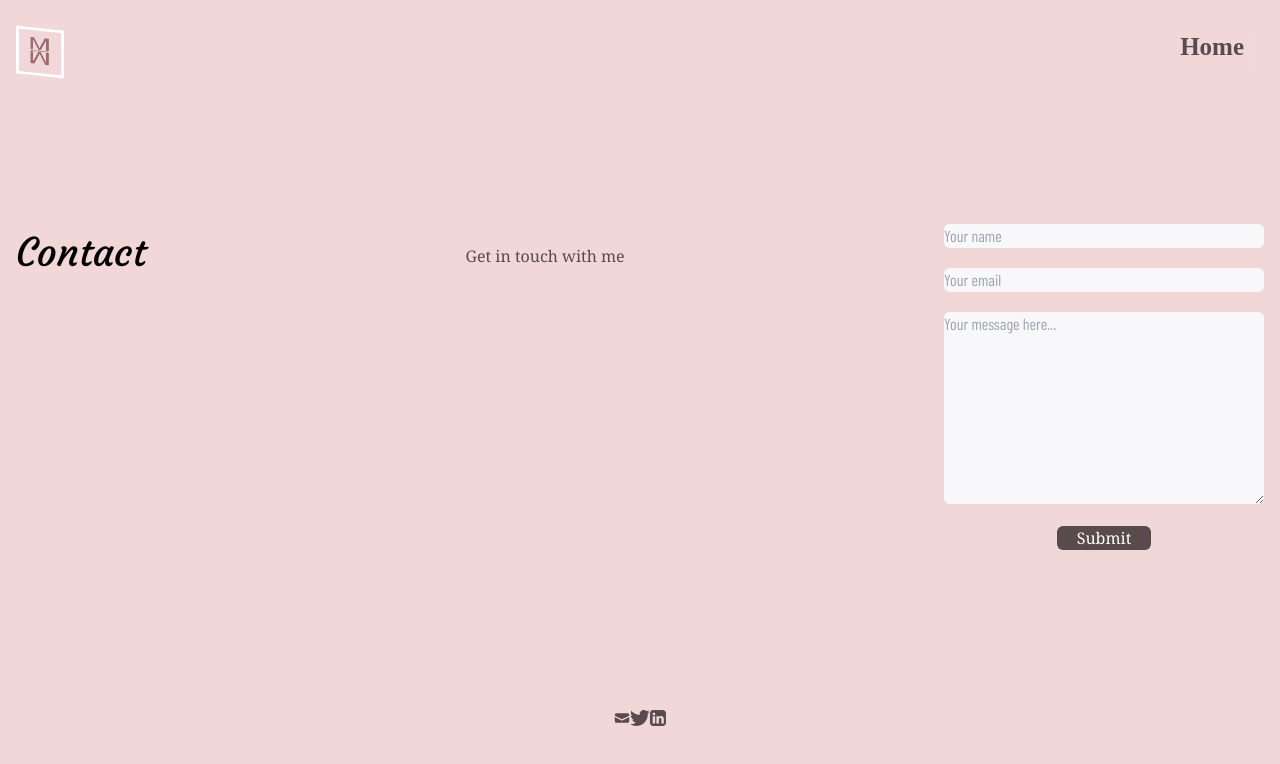
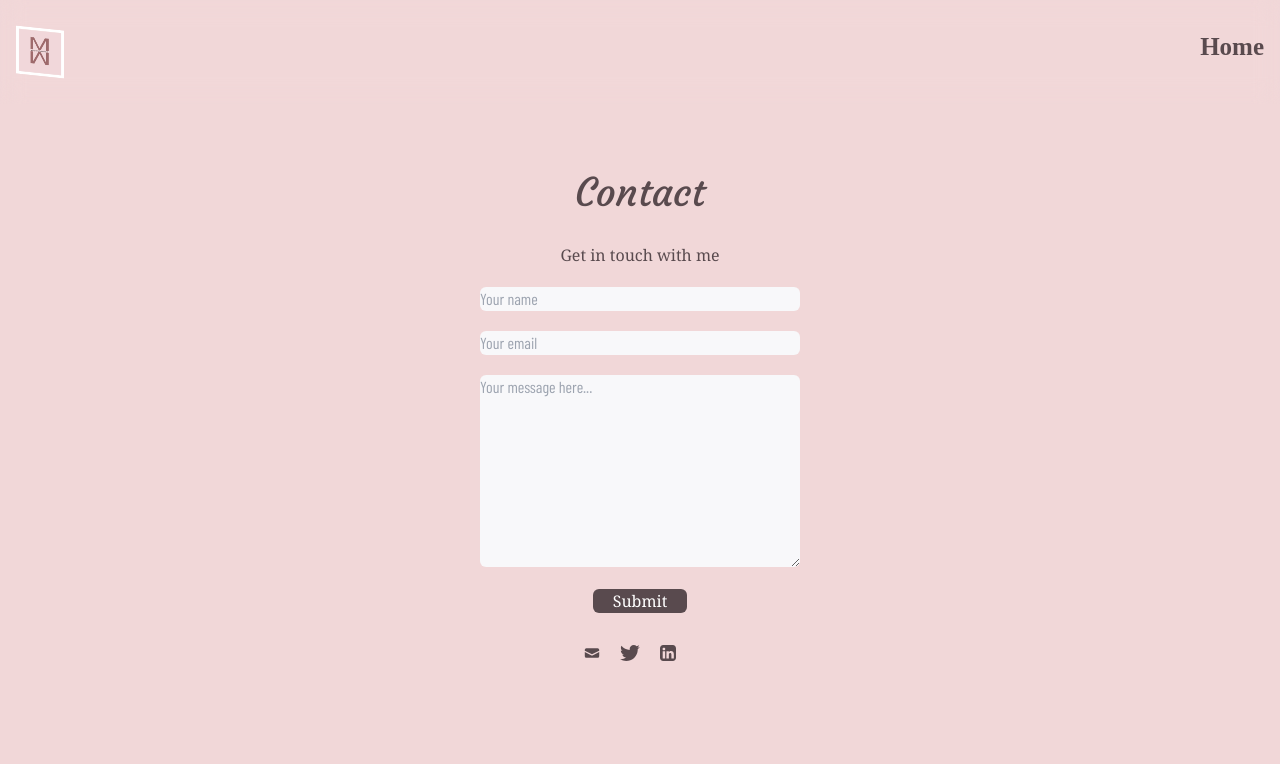
Before and after one commit to Moonamansoor06/reseme, a Next.js app: page /contact in a window 1280 px wide. Shown: the top 764 px of the page. Built offline with nearby package versions, Linux system fonts and the light colour scheme; a web font is replaced by a local one.

Commit message:
home nav scale

```diff
--- a/app/components/Contact.tsx
+++ b/app/components/Contact.tsx
@@ -1,8 +1,8 @@
 export default function ContactComponent() {
   return (
     <div
-      className="md:flex md:pt-10 justify-between
-        mr-4 ml-4 mb-40 mt-20 h-full "
+      className="flex flex-col md:flex-col md:pt-10 justify-between
+        mr-4 ml-4 mt-20 mb-20  md:mb-5 md:mt-5 h-full text-rosyblack"
       id="contact"
     >
       <h1 className="text-center text-2xl md:text-4xl font-head1Main ">
--- a/app/components/footer.tsx
+++ b/app/components/footer.tsx
@@ -4,24 +4,24 @@ import { personalData } from "@/data/page-data";
 const Footer = () => {
   const { contactLinks } = personalData;
   return (
-    <footer className="flex mt-8 mb-4 flex-col items-center">
-      <div className=" text-rosy flex  ">
+    <footer className="flex mt-8 mb-4  flex-col items-center">
+      <div className=" text-rosy  w-28 flex justify-between  ">
         <a
-          className="icons-contactme"
+          className="hover:scale-100 duration-100"
           href={contactLinks?.[0]}
           aria-label={"email link"}
         >
           <Envelope />
         </a>
         <a
-          className="icons-contactme"
+          className="hover:scale-100 duration-100"
           href={contactLinks?.[1]}
           aria-label={"twitter link"}
         >
           <Twitter />
         </a>
         <a
-          className="icons-contactme"
+          className="hover:scale-100 duration-100"
           href={contactLinks?.[2]}
           aria-label={"linkedin link"}
         >
--- a/app/components/header.tsx
+++ b/app/components/header.tsx
@@ -10,7 +10,7 @@ const Header = () => {
   return (
     <div
       className="h-auto z-20 sticky inset-0 backdrop-blur-md py-3
-       bg-opacity-90 text-rosy flex justify-between w-[90%] lg:w-full "
+       bg-opacity-90 text-rosy flex justify-between "
     >
       <div className=" flex-shrink-0 transform skew-y-6 w-20 h-16  md:h-20 md:w-20">
         <Image
@@ -104,7 +104,7 @@ const Header = () => {
           className={`${isMenuOpen ? "block" : "hidden"} lg:hidden`}
           id="mobile-menu"
         >
-          <div className="px-2 pt-2 pb-3 space-y-1 sm:px-3">
+          <div className="px-2 pt-2 pb-3" >
             <ScrollLink
               href="#home"
               className="btn  hover:bg-gray-700  block px-3 py-2 rounded-md text-base font-bold"
--- a/app/components/nav.tsx
+++ b/app/components/nav.tsx
@@ -6,7 +6,7 @@ const Nav = () => {
   return (
     <div
       className="h-auto z-20 sticky inset-0 backdrop-blur-md py-3
-       bg-opacity-90 text-rosy flex justify-between w-[90%] lg:w-full "
+       bg-opacity-90 text-rosy flex justify-between  "
     >
       <div className=" flex-shrink-0 transform skew-y-6 w-20 h-16  md:h-20 md:w-20">
         <Image
@@ -18,7 +18,7 @@ const Nav = () => {
         />
       </div>
       <div className=" ">
-        <ul className="text-rosy  flex md: mx-5 font-navFont font-extrabold ">
+        <ul className="text-rosy  flex md:flex font-navFont font-extrabold ">
           <li className="p-4 text-2xl">
             <Link className="btn" href="/">
               Home
```
